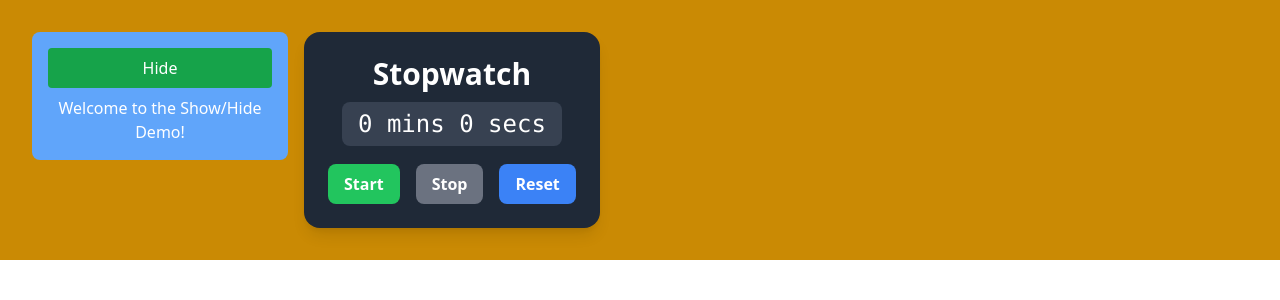
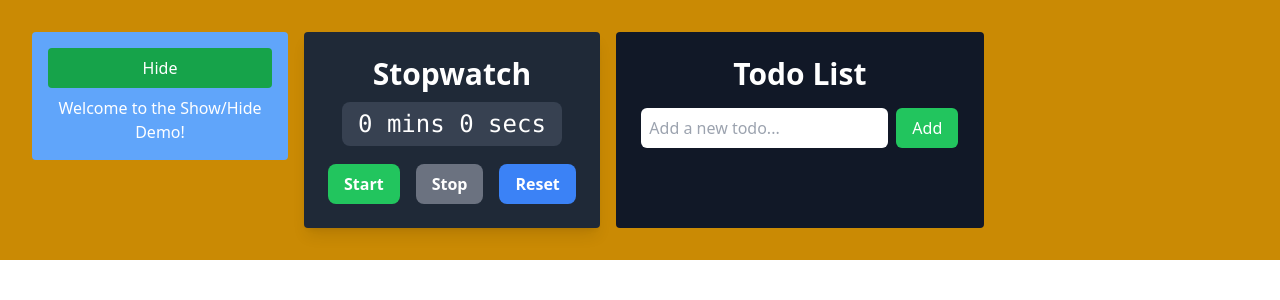
Before and after one commit to sumankr0087/ReactProjects, a React (Create React App) app in the folder reactprojects/: page / in a window 1280 px wide. Shown: the top 300 px of the page. Built offline with nearby package versions, Linux system fonts and the light colour scheme.

Commit message:
todo list app

```diff
--- a/reactprojects/src/App.js
+++ b/reactprojects/src/App.js
@@ -1,12 +1,14 @@
 import './App.css';
 import Stopwatch from './components/Timer/Stopwatch';
 import Showhide from './components/showHide/Showhide';
+import TodoList from './components/todoList/TodoList';
 
 function App() {
   return (
     <div className="flex gap-4 bg-yellow-600 p-8">
       <Showhide />
       <Stopwatch />
+      <TodoList />
     </div>
   );
 }
--- a/reactprojects/src/components/Timer/Stopwatch.jsx
+++ b/reactprojects/src/components/Timer/Stopwatch.jsx
@@ -41,7 +41,7 @@ function Stopwatch() {
     }, [intervalId]);
 
     return (
-        <div className="bg-gray-800 text-white p-6 rounded-2xl shadow-lg text-center">
+        <div className="bg-gray-800 text-white p-6 rounded shadow-lg text-center">
             <h1 className="text-3xl font-bold mb-4">Stopwatch</h1>
             <span className="text-2xl font-mono bg-gray-700 py-2 px-4 rounded-lg">{formatTime(time)}</span>
             <div className="mt-6 flex space-x-4">
--- a/reactprojects/src/components/showHide/Showhide.jsx
+++ b/reactprojects/src/components/showHide/Showhide.jsx
@@ -9,7 +9,7 @@ function Showhide() {
 
   return (
     <div>
-      <div className='bg-blue-400 text-center text-white p-4 rounded-lg w-64 min-w-[16rem]'>
+      <div className='bg-blue-400 text-center text-white p-4 rounded w-64 min-w-[16rem]'>
         <button
           className='bg-green-600 p-2 rounded w-full'
           onClick={toggleShowHide}
--- /dev/null
+++ b/reactprojects/src/components/todoList/TodoList.jsx
@@ -0,0 +1,58 @@
+import React, { useState } from "react";
+
+function TodoList() {
+  const [todos, setTodos] = useState([]);
+  const [input, setInput] = useState("");
+
+  const addTodo = () => {
+    if (input.trim() !== "") {
+      setTodos([...todos, input]);
+      setInput("");
+    }
+  };
+
+  const removeTodo = (index) => {
+    setTodos(todos.filter((_, i) => i !== index));
+  };
+
+  return (
+    <div className="flex flex-col items-center p-6 bg-gray-900 text-white rounded">
+      <h1 className="text-3xl font-bold mb-4">Todo List</h1>
+
+      <div className="flex space-x-2">
+        <input
+          type="text"
+          className="p-2 text-black rounded-md"
+          placeholder="Add a new todo..."
+          value={input}
+          onChange={(e) => setInput(e.target.value)}
+        />
+        <button
+          onClick={addTodo}
+          className="px-4 py-2 bg-green-500 hover:bg-green-600 text-white rounded-md"
+        >
+          Add
+        </button>
+      </div>
+
+      <ul className="mt-4 w-80">
+        {todos.map((todo, index) => (
+          <li
+            key={index}
+            className="flex justify-between items-center bg-gray-700 p-2 rounded-md mt-2"
+          >
+            {todo}
+            <button
+              onClick={() => removeTodo(index)}
+              className="bg-red-500 hover:bg-red-600 px-2 py-1 rounded-md text-white"
+            >
+              Remove
+            </button>
+          </li>
+        ))}
+      </ul>
+    </div>
+  );
+}
+
+export default TodoList;
```
